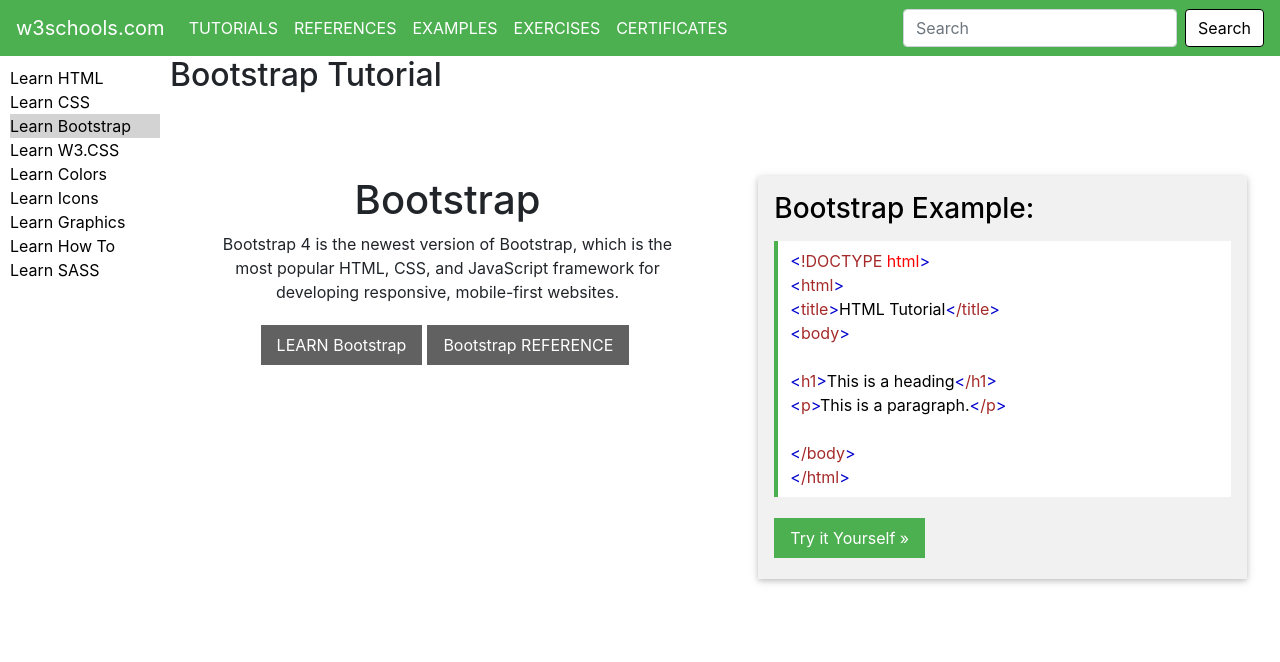
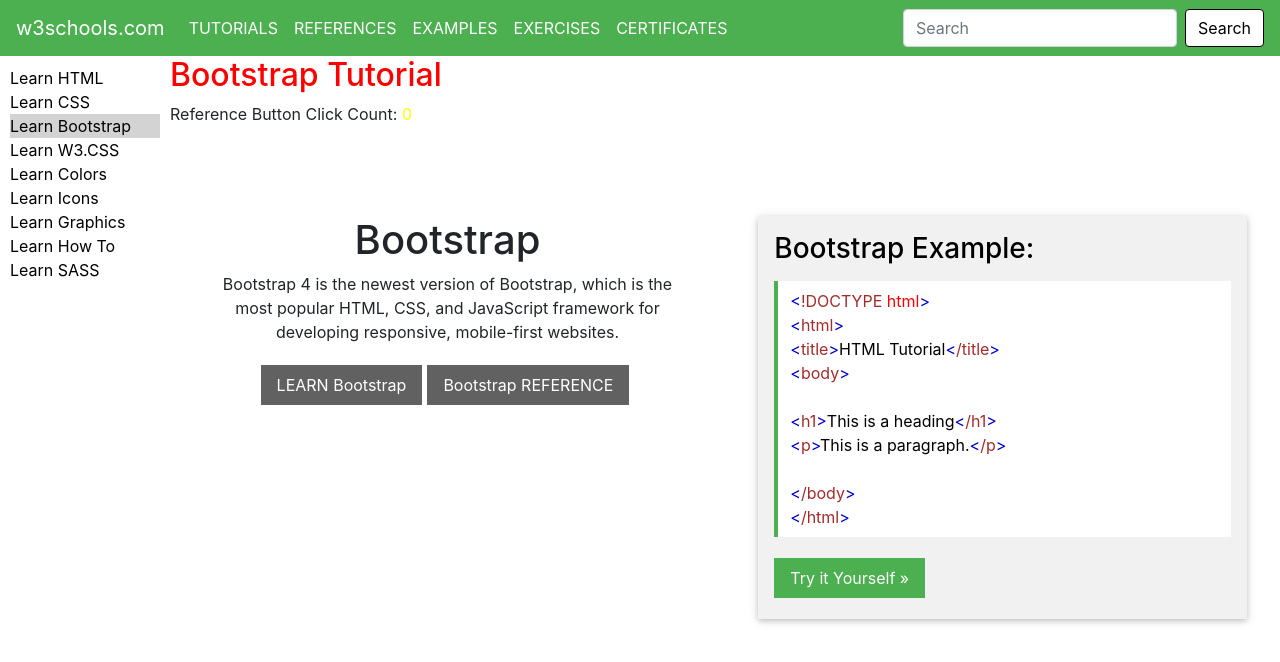
Before and after one commit to Dilshath-sudo/w3schools, an Angular app: page /lesson/learn-bootstrap in a window 1280 px wide. Shown: the top 662 px of the page. Built offline with nearby package versions, Linux system fonts and the light colour scheme.

Commit message:
Added Color Directive

```diff
--- a/src/app/app.module.ts
+++ b/src/app/app.module.ts
@@ -8,6 +8,7 @@
 import { BodyComponent } from './components/body/body.component';
 import { HomeComponent } from './components/home/home.component';
 import { SummaryBoxComponent } from './components/summary-box/summary-box.component';
+import { ColorDirective } from './color.directive';
 
 export const ROUTES: Routes = [
   { path: '', component: HomeComponent },
@@ -21,7 +22,8 @@
     BodyComponent,
     SideBarComponent,
     HomeComponent,
-    SummaryBoxComponent
+    SummaryBoxComponent,
+    ColorDirective
   ],
   imports: [
     BrowserModule,
--- /dev/null
+++ b/src/app/color.directive.ts
@@ -0,0 +1,16 @@
+import { Directive, ElementRef, Input, OnInit } from '@angular/core';
+
+@Directive({
+  selector: '[appColor]'
+})
+export class ColorDirective implements OnInit {
+
+  @Input() appColor: string;
+
+  constructor(private element: ElementRef) { }
+
+  ngOnInit(): void {
+    this.element.nativeElement.style.color = this.appColor;
+  }
+
+}
--- a/src/app/components/body/body.component.html
+++ b/src/app/components/body/body.component.html
@@ -1,4 +1,4 @@
-<h2>{{ lessonTitle }}</h2>
-<!-- <p>Reference Button Click Count: {{ clickCount }}</p> -->
+<h2 [appColor]="'red'">{{ lessonTitle }}</h2>
+<p>Reference Button Click Count: <span [appColor]="countColor">{{ clickCount }}</span></p>
 <br>
 <app-summary-box [lesson]="lessonDetails" (buttonClicked)="addCount()"></app-summary-box>
--- a/src/app/components/body/body.component.ts
+++ b/src/app/components/body/body.component.ts
@@ -14,6 +14,7 @@
   lessonUrl: string;
   lessonTitle: string;
   clickCount = 0;
+  countColor = 'yellow';
 
   constructor(private activatedRoute: ActivatedRoute, private lessonService: LessonService) { }
 
```
Also changed, not shown: 1 other file (tests, documents, lock files or other folders).
